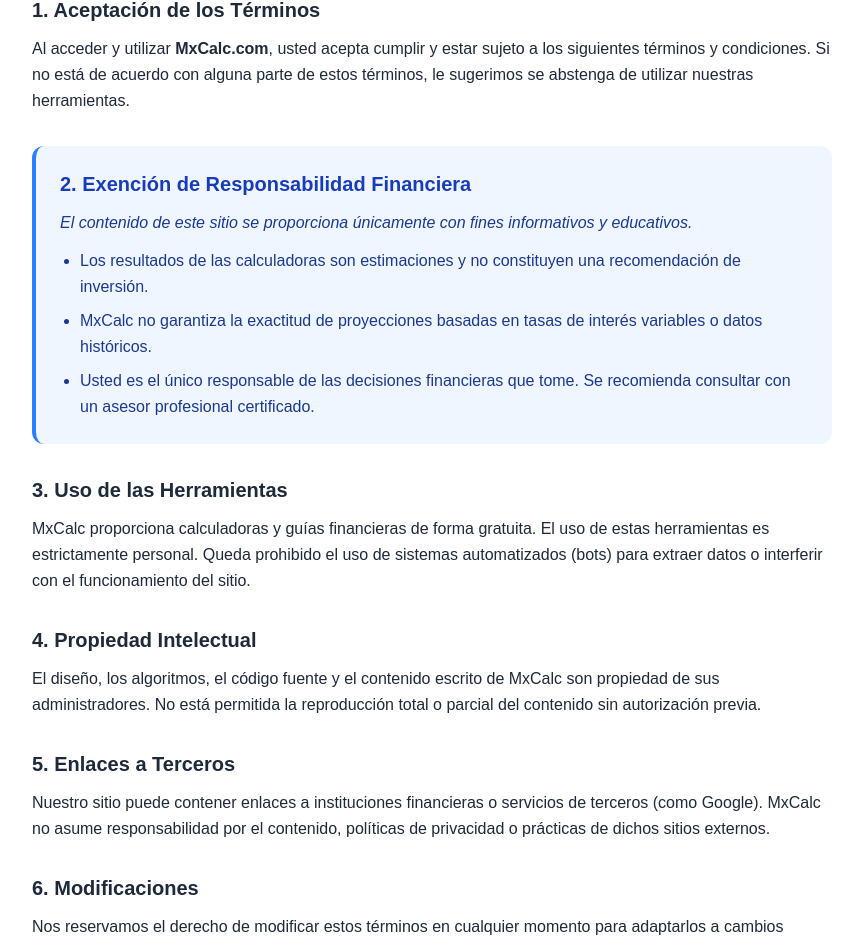
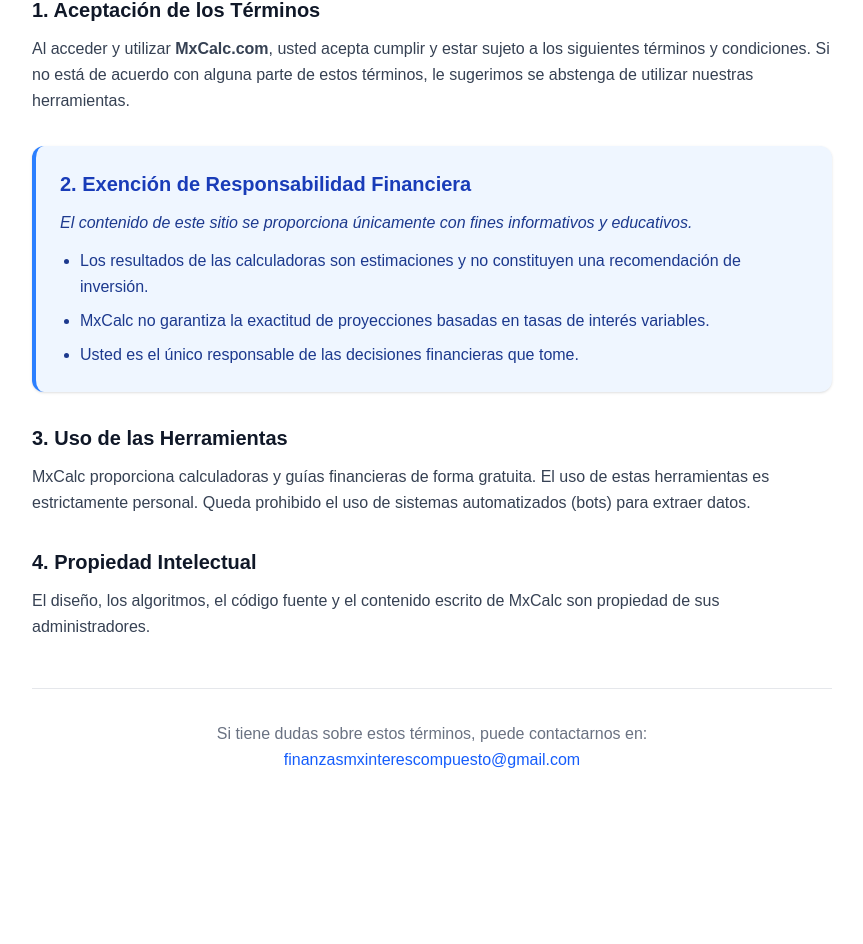
Before and after one commit to alejandrohuerga/finanzanode-mx, a Next.js app: page /terminos in a window 1280 px wide. Shown: the part 229-1173 px from the top of the page, without its empty margins (208-1071 px from the left). After the commit the page ends 1050 px from the top, so only its background shows below. Built offline with nearby package versions, Linux system fonts and the light colour scheme.

Commit message:
fix: :bug: FIX: Cambios de modo oscuro de movil ver bien la pantalla

```diff
--- a/src/app/terminos/page.tsx
+++ b/src/app/terminos/page.tsx
@@ -7,54 +7,44 @@
 
 export default function TerminosPage() {
   return (
-    <main className="max-w-4xl mx-auto p-6 md:p-12 text-gray-800 leading-relaxed">
+    /* Añadimos bg-white y text-gray-800 para forzar el modo claro siempre */
+    <main className="min-h-screen bg-white text-gray-800">
+      <div className="max-w-4xl mx-auto p-6 md:p-12 leading-relaxed">
+
         <h1 className="text-3xl font-bold mb-6 text-blue-600">Términos y Condiciones</h1>
         <p className="text-sm text-gray-500 mb-8">Última actualización: 21 de abril de 2026</p>
 
         <section className="mb-8">
-        <h2 className="text-xl font-semibold mb-3">1. Aceptación de los Términos</h2>
-        <p>
+          <h2 className="text-xl font-semibold mb-3 text-gray-900">1. Aceptación de los Términos</h2>
+          <p className="text-gray-700">
             Al acceder y utilizar <strong>MxCalc.com</strong>, usted acepta cumplir y estar sujeto a los siguientes términos y condiciones. Si no está de acuerdo con alguna parte de estos términos, le sugerimos se abstenga de utilizar nuestras herramientas.
           </p>
         </section>
 
-      <section className="mb-8 bg-blue-50 p-6 rounded-xl border-l-4 border-blue-500">
+        {/* Forzamos el fondo azul claro y texto oscuro en el recuadro */}
+        <section className="mb-8 bg-blue-50 p-6 rounded-xl border-l-4 border-blue-500 shadow-sm">
           <h2 className="text-xl font-semibold mb-3 text-blue-800">2. Exención de Responsabilidad Financiera</h2>
           <p className="mb-3 italic font-medium text-blue-900">
             El contenido de este sitio se proporciona únicamente con fines informativos y educativos.
           </p>
           <ul className="list-disc ml-5 space-y-2 text-blue-900">
             <li>Los resultados de las calculadoras son estimaciones y no constituyen una recomendación de inversión.</li>
-          <li>MxCalc no garantiza la exactitud de proyecciones basadas en tasas de interés variables o datos históricos.</li>
-          <li>Usted es el único responsable de las decisiones financieras que tome. Se recomienda consultar con un asesor profesional certificado.</li>
+            <li>MxCalc no garantiza la exactitud de proyecciones basadas en tasas de interés variables.</li>
+            <li>Usted es el único responsable de las decisiones financieras que tome.</li>
           </ul>
         </section>
 
         <section className="mb-8">
-        <h2 className="text-xl font-semibold mb-3">3. Uso de las Herramientas</h2>
-        <p>
-          MxCalc proporciona calculadoras y guías financieras de forma gratuita. El uso de estas herramientas es estrictamente personal. Queda prohibido el uso de sistemas automatizados (bots) para extraer datos o interferir con el funcionamiento del sitio.
+          <h2 className="text-xl font-semibold mb-3 text-gray-900">3. Uso de las Herramientas</h2>
+          <p className="text-gray-700">
+            MxCalc proporciona calculadoras y guías financieras de forma gratuita. El uso de estas herramientas es estrictamente personal. Queda prohibido el uso de sistemas automatizados (bots) para extraer datos.
           </p>
         </section>
 
         <section className="mb-8">
-        <h2 className="text-xl font-semibold mb-3">4. Propiedad Intelectual</h2>
-        <p>
-          El diseño, los algoritmos, el código fuente y el contenido escrito de MxCalc son propiedad de sus administradores. No está permitida la reproducción total o parcial del contenido sin autorización previa.
-        </p>
-      </section>
-
-      <section className="mb-8">
-        <h2 className="text-xl font-semibold mb-3">5. Enlaces a Terceros</h2>
-        <p>
-          Nuestro sitio puede contener enlaces a instituciones financieras o servicios de terceros (como Google). MxCalc no asume responsabilidad por el contenido, políticas de privacidad o prácticas de dichos sitios externos.
-        </p>
-      </section>
-
-      <section className="mb-8">
-        <h2 className="text-xl font-semibold mb-3">6. Modificaciones</h2>
-        <p>
-          Nos reservamos el derecho de modificar estos términos en cualquier momento para adaptarlos a cambios legislativos o mejoras técnicas. Los cambios entrarán en vigor inmediatamente después de su publicación.
+          <h2 className="text-xl font-semibold mb-3 text-gray-900">4. Propiedad Intelectual</h2>
+          <p className="text-gray-700">
+            El diseño, los algoritmos, el código fuente y el contenido escrito de MxCalc son propiedad de sus administradores.
           </p>
         </section>
 
@@ -64,6 +54,7 @@
             <span className="font-medium text-blue-600">finanzasmxinterescompuesto@gmail.com</span>
           </p>
         </div>
+      </div>
     </main>
   );
 }
```
Lines whose indentation alone changed are shown as unchanged.
